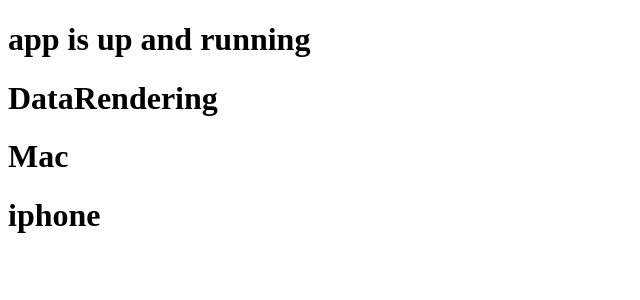
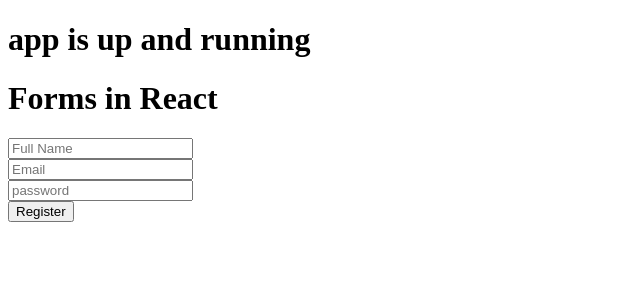
Before and after one commit to rebeccadias/Full-Stack-WebDev-Bootcamp, a React (Create React App) app in the folder techops/: page / in a window 1280 px wide. Shown: the top 300 px of the page, without its empty margins (0-640 px from the left). Built offline with nearby package versions, Linux system fonts and the light colour scheme.

Commit message:
register part 1

```diff
--- a/techops/src/App.js
+++ b/techops/src/App.js
@@ -2,12 +2,13 @@ import Message from "./props/Message";
 import Eevent from "./events/Eevent";
 import UseStateComp from "./UseState/UseState";
 import DataRendering from "./dataRendering/DataRendering";
+import Register from "./forms/Register";
 
 const App = () => {
   return (
     <div>
       <h1>app is up and running</h1>
-      <DataRendering />
+      <Register />
     </div>
   );
 };
--- /dev/null
+++ b/techops/src/forms/Register.js
@@ -0,0 +1,65 @@
+import React, { useState } from "react";
+//give intial values to each form input
+//onchange
+//submit
+const Register = () => {
+  const [fullname, setFullName] = useState("");
+  const [email, setEmail] = useState("");
+  const [password, setPassword] = useState("");
+
+  //onchange fullname function
+  const onChangeFullName = (e) => {
+    setFullName(e.target.value);
+  };
+  //onchange email function
+  const onChangeEmail = (e) => {
+    setEmail(e.target.value);
+  };
+
+  //onchange password function
+  const onChangePassword = (e) => {
+    setPassword(e.target.value);
+  };
+
+  // form submit handler
+
+  const onFormSubmit = (e) => {
+    e.preventDefault();
+    console.log({ fullname, email, password });
+  };
+
+  return (
+    <div>
+      <h1>Forms in React</h1>
+      <form onSubmit={onFormSubmit}>
+        <div>
+          <input
+            onChange={onChangeFullName}
+            placeholder="Full Name"
+            type="text"
+            value={fullname}
+          />
+        </div>
+        <div>
+          <input
+            onChange={onChangeEmail}
+            placeholder="Email"
+            type="email"
+            value={email}
+          />
+        </div>
+        <div>
+          <input
+            onChange={onChangePassword}
+            placeholder="password"
+            type="password"
+            value={password}
+          />
+        </div>
+        <button type="Submit">Register</button>
+      </form>
+    </div>
+  );
+};
+
+export default Register;
```
